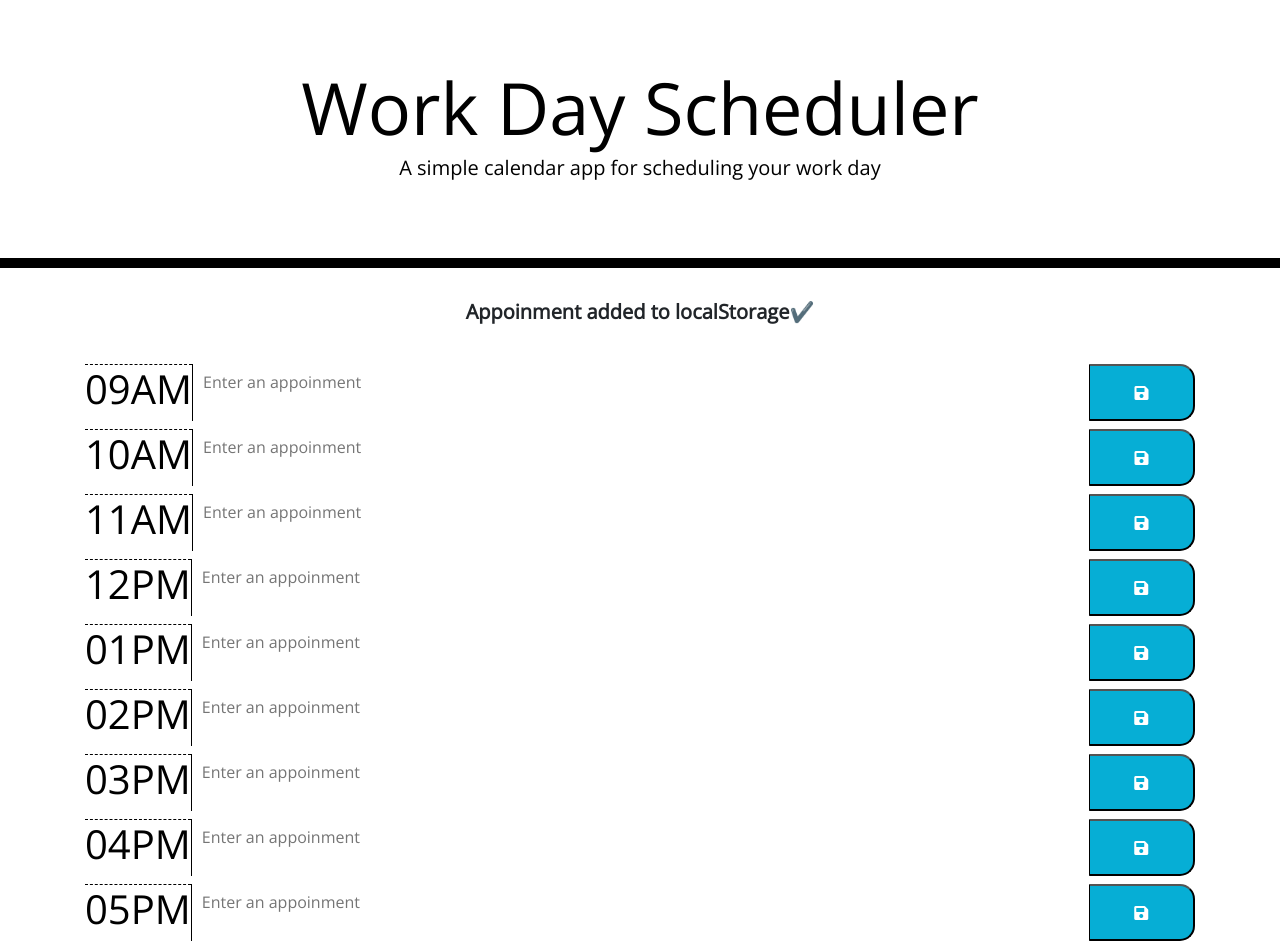
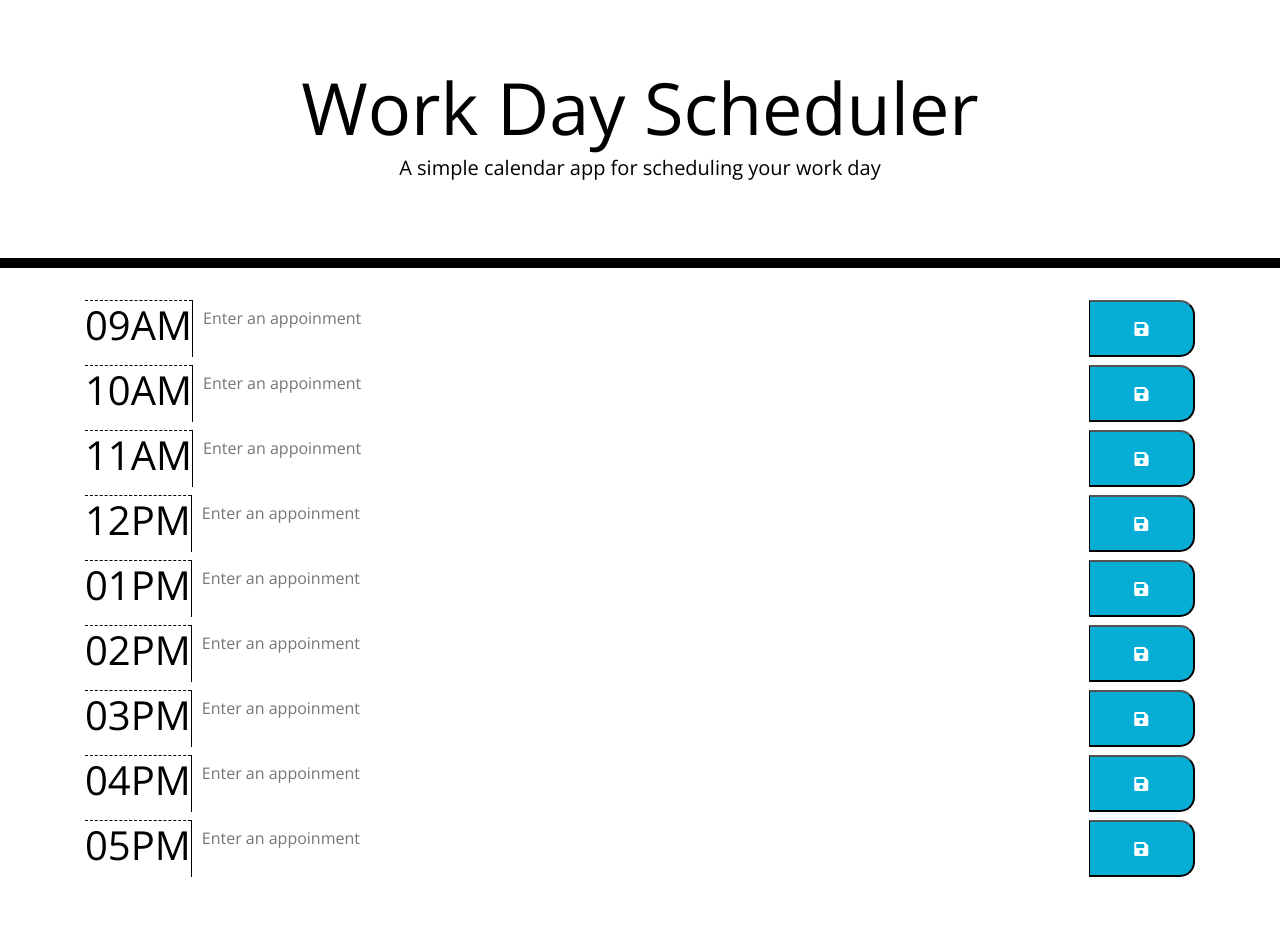
Before and after one commit to z20axa/Work-Day-Scheduler, a plain HTML site: page index.html in a window 1280 px wide. After the commit the page ends 885 px from the top, so only its background shows below. Drawn offline with nearby package versions, Linux system fonts and the light colour scheme.

Commit message:
Changes HTML h5 display attribute

```diff
--- a/index.html
+++ b/index.html
@@ -31,7 +31,7 @@
     </header>
 
     <!-- Display message that the appoinment has been added to local storage -->
-    <h5 style="display:block", id="localstorageMessage">Appoinment added to localStorage✔️</h5>
+    <h5 style="display:none", id="localstorageMessage">Appoinment added to localStorage✔️</h5>
 
     <div class="container">
       <!-- Timeblocks -->
```
